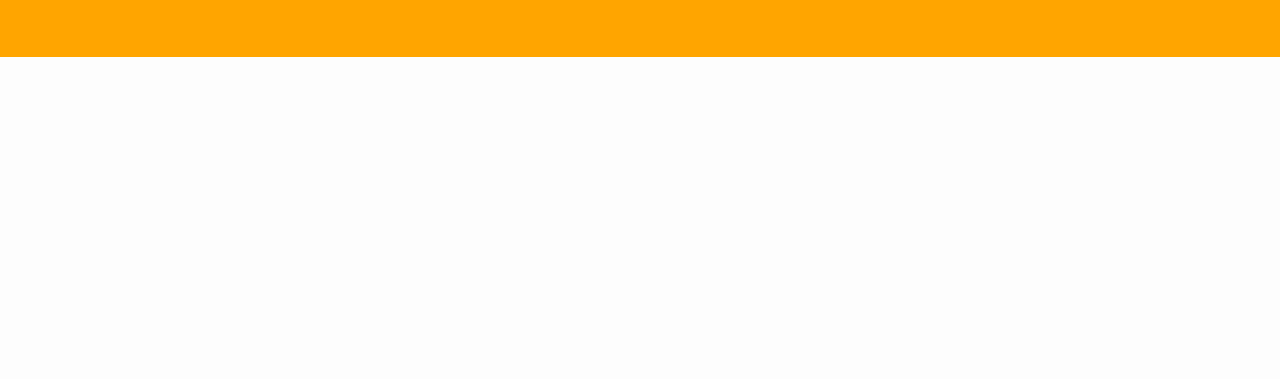
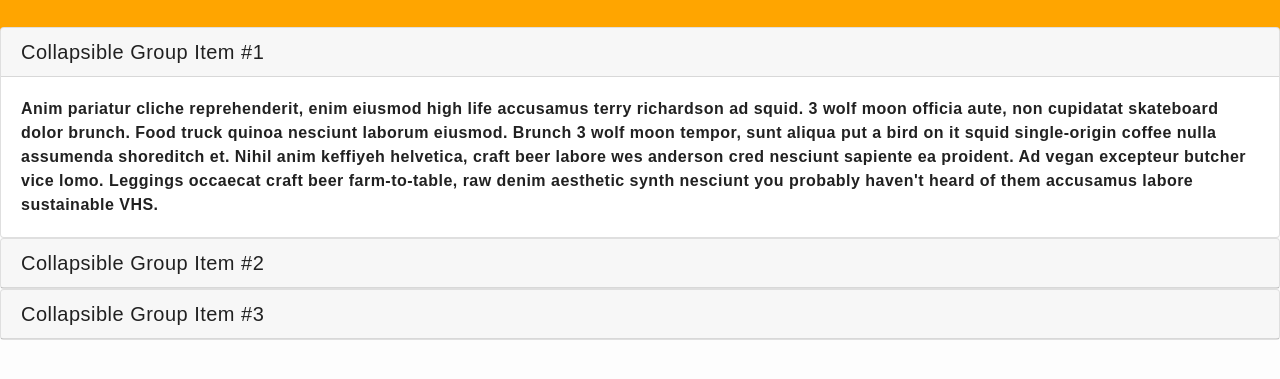
Before and after one commit to Teresitalee/TRANS---LAB, a plain HTML site: page preguntasFrecuentes.html in a window 1280 px wide. Shown: the part 253-632 px from the top of the page. Drawn offline with nearby package versions, Linux system fonts and the light colour scheme; a web font is replaced by a local one.

Commit message:
se agrega pestaña preg

```diff
--- /dev/null
+++ b/assets/js/controller.js
@@ -0,0 +1,15 @@
+
+(function () {
+    'use strict'
+
+    if (navigator.userAgent.match(/IEMobile\/10\.0/)) {
+      var msViewportStyle = document.createElement('style')
+      msViewportStyle.appendChild(
+        document.createTextNode(
+          '@-ms-viewport{width:auto!important}'
+        )
+      )
+      document.head.appendChild(msViewportStyle)
+    }
+
+  }())
--- a/preguntasFrecuentes.html
+++ b/preguntasFrecuentes.html
@@ -9,6 +9,7 @@
     <link href='https://fonts.googleapis.com/css?family=Lato' rel='stylesheet' type='text/css'>
     <meta name="viewport" content="width=device-width, initial-scale=1.0">
     <title>Trans-Lab</title>
+
     <link rel="stylesheet" href="https://cdnjs.cloudflare.com/ajax/libs/twitter-bootstrap/4.1.2/css/bootstrap.min.css">
     <link rel="stylesheet" href="https://cdnjs.cloudflare.com/ajax/libs/font-awesome/4.7.0/css/font-awesome.min.css">
     <link rel="stylesheet" href="https://cdnjs.cloudflare.com/ajax/libs/ionicons/2.0.1/css/ionicons.min.css">
@@ -17,6 +18,7 @@
     <link rel="stylesheet" href="https://use.fontawesome.com/releases/v5.2.0/css/all.css" integrity="sha384-hWVjflwFxL6sNzntih27bfxkr27PmbbK/iSvJ+a4+0owXq79v+lsFkW54bOGbiDQ" crossorigin="anonymous">
     <!-- stilos css -->
     <link rel="stylesheet" href="assets/css/sytle.css">
+    <!-- otros links -->
 
 </head>
 
@@ -52,11 +54,55 @@
           <span>Frecuentes</span>
         </div>
       </div>
+
+<!-- inicio de tipo de preguntas -->
+<div id="accordion" role="tablist">
+    <div class="card">
+      <div class="card-header" role="tab" id="headingOne">
+        <h5 class="mb-0">
+          <a data-toggle="collapse" href="#collapseOne" aria-expanded="true" aria-controls="collapseOne">
+            Collapsible Group Item #1
+          </a>
+        </h5>
+      </div>
+
+      <div id="collapseOne" class="collapse show" role="tabpanel" aria-labelledby="headingOne" data-parent="#accordion">
+        <div class="card-body">
+          Anim pariatur cliche reprehenderit, enim eiusmod high life accusamus terry richardson ad squid. 3 wolf moon officia aute, non cupidatat skateboard dolor brunch. Food truck quinoa nesciunt laborum eiusmod. Brunch 3 wolf moon tempor, sunt aliqua put a bird on it squid single-origin coffee nulla assumenda shoreditch et. Nihil anim keffiyeh helvetica, craft beer labore wes anderson cred nesciunt sapiente ea proident. Ad vegan excepteur butcher vice lomo. Leggings occaecat craft beer farm-to-table, raw denim aesthetic synth nesciunt you probably haven't heard of them accusamus labore sustainable VHS.
+        </div>
+      </div>
     </div>
-<!-- inicio de tipo de preguntas -->
+    <div class="card">
+      <div class="card-header" role="tab" id="headingTwo">
+        <h5 class="mb-0">
+          <a class="collapsed" data-toggle="collapse" href="#collapseTwo" aria-expanded="false" aria-controls="collapseTwo">
+            Collapsible Group Item #2
+          </a>
+        </h5>
+      </div>
+      <div id="collapseTwo" class="collapse" role="tabpanel" aria-labelledby="headingTwo" data-parent="#accordion">
+        <div class="card-body">
+          Anim pariatur cliche reprehenderit, enim eiusmod high life accusamus terry richardson ad squid. 3 wolf moon officia aute, non cupidatat skateboard dolor brunch. Food truck quinoa nesciunt laborum eiusmod. Brunch 3 wolf moon tempor, sunt aliqua put a bird on it squid single-origin coffee nulla assumenda shoreditch et. Nihil anim keffiyeh helvetica, craft beer labore wes anderson cred nesciunt sapiente ea proident. Ad vegan excepteur butcher vice lomo. Leggings occaecat craft beer farm-to-table, raw denim aesthetic synth nesciunt you probably haven't heard of them accusamus labore sustainable VHS.
+        </div>
+      </div>
+    </div>
+    <div class="card">
+      <div class="card-header" role="tab" id="headingThree">
+        <h5 class="mb-0">
+          <a class="collapsed" data-toggle="collapse" href="#collapseThree" aria-expanded="false" aria-controls="collapseThree">
+            Collapsible Group Item #3
+          </a>
+        </h5>
+      </div>
+      <div id="collapseThree" class="collapse" role="tabpanel" aria-labelledby="headingThree" data-parent="#accordion">
+        <div class="card-body">
+          Anim pariatur cliche reprehenderit, enim eiusmod high life accusamus terry richardson ad squid. 3 wolf moon officia aute, non cupidatat skateboard dolor brunch. Food truck quinoa nesciunt laborum eiusmod. Brunch 3 wolf moon tempor, sunt aliqua put a bird on it squid single-origin coffee nulla assumenda shoreditch et. Nihil anim keffiyeh helvetica, craft beer labore wes anderson cred nesciunt sapiente ea proident. Ad vegan excepteur butcher vice lomo. Leggings occaecat craft beer farm-to-table, raw denim aesthetic synth nesciunt you probably haven't heard of them accusamus labore sustainable VHS.
+        </div>
+      </div>
+    </div>
+  </div>
 
-
-
+    <script src="/assets/js/controller.js"></script>
     <script src="https://cdnjs.cloudflare.com/ajax/libs/jquery/3.2.1/jquery.min.js"></script>
     <script src="https://cdnjs.cloudflare.com/ajax/libs/twitter-bootstrap/4.1.2/js/bootstrap.bundle.min.js"></script>
     <script src="assets/js/script.min.js?h=995485595b5c9d628be532d975e1975d"></script>
```
Also changed, not shown: assets/css/sytle.css (line endings or trailing spaces).
